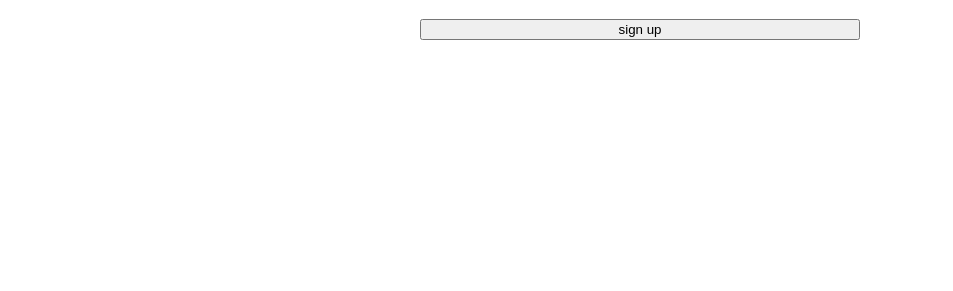
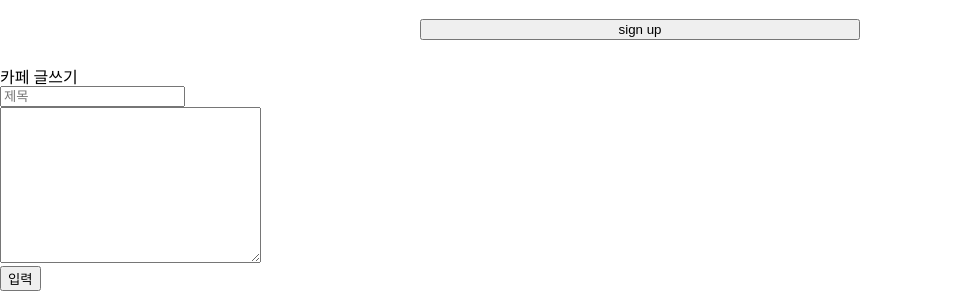
Before and after one commit to 2020147502/joonggo_world, a React (Create React App) app in the folder client/: page /board/write in a window 1280 px wide. Shown: the part 1718-2009 px from the top of the page, without its empty margins (0-953 px from the left). Before the commit the page ends 1788 px from the top, so only its background shows below. Built offline with nearby package versions, Linux system fonts and the light colour scheme.

Commit message:
add board

```diff
--- a/client/package.json
+++ b/client/package.json
@@ -10,6 +10,7 @@
     "react-dom": "^18.1.0",
     "react-hook-form": "^7.31.1",
     "react-query": "^3.39.0",
+    "react-router-dom": "^6.3.0",
     "react-scripts": "5.0.1",
     "recoil": "^0.7.3-alpha.2",
     "styled-components": "^5.3.5",
--- a/client/src/App.js
+++ b/client/src/App.js
@@ -5,6 +5,7 @@ import FrontImg from "./components/FrontImg";
 import GroupArea from "./components/GroupArea";
 import MainArea from "./components/MainArea";
 import SignUp from "./components/SignUp";
+import Board from "./board/Board"
 
 const GlobalStyle = createGlobalStyle`
 /* http://meyerweb.com/eric/tools/css/reset/
@@ -66,6 +67,7 @@ function App() {
       <MainArea />
       <SignUp />
 			<ReactQueryDevtools initialIsOpen = {true} />
+      <Board/>
     </>
   );
 }
--- /dev/null
+++ b/client/src/board/Board.jsx
@@ -0,0 +1,46 @@
+import { BrowserRouter, Route, Routes } from "react-router-dom";
+
+import BoardList from "./BoardList";
+import Write from "./Write";
+import { useRef, useState } from "react";
+
+function Board() {
+  const [data, setData] = useState([]);
+
+  const dataId = useRef(0);
+
+  const onCreate = (title, content) => {
+    const created_date = new Date().getTime();
+    const newItem = {
+      title,
+      content,
+      created_date,
+      id: dataId.current,
+    };
+    dataId.current++;
+    setData([newItem, ...data]);
+  };
+
+  const onDelete = (targetId) => {
+    const newBoardList = data.filter((it) => it.id != targetId);
+    setData(newBoardList);
+  };
+
+  return (
+    // <div>
+    //   <BoardList boardList={data} />
+    //   <Write onCreate={onCreate} />
+    // </div>
+    <BrowserRouter>
+      <Routes>
+        <Route
+          path="/board/list"
+          element={<BoardList onDelete={onDelete} boardList={data} />}
+        />
+        <Route path="/board/write" element={<Write onCreate={onCreate} />} />
+      </Routes>
+    </BrowserRouter>
+  );
+}
+
+export default Board;
--- /dev/null
+++ b/client/src/board/BoardItem.jsx
@@ -0,0 +1,23 @@
+const BoardItem = ({ onDelete, title, content, created_date, id }) => {
+  return (
+    <div className="DiaryItem">
+      <div>
+        <span>제목 :{title}</span>
+        <br />
+        <span>{new Date(created_date).toLocaleString()}</span>
+      </div>
+      <div>{content}</div>
+      <button
+        onClick={() => {
+          if (window.confirm("게시 글을 삭제하시겠습니까?")) {
+            onDelete(id);
+          }
+        }}
+      >
+        삭제하기
+      </button>
+    </div>
+  );
+};
+
+export default BoardItem;
--- /dev/null
+++ b/client/src/board/BoardList.jsx
@@ -0,0 +1,25 @@
+import BoardItem from "./BoardItem.jsx";
+import React, { useState, useEffect } from "react";
+
+const BoardList = ({ onDelete, boardList }) => {
+  return (
+    <div>
+      <h1>전체글보기</h1>
+      <h3>{boardList.length}개의 일기가 있습니다.</h3>
+      <div>
+        {boardList.map((element) => (
+          <BoardItem
+            key={element.id}
+            {...element}
+            onDelete={onDelete}
+          ></BoardItem>
+        ))}
+      </div>
+    </div>
+  );
+};
+BoardList.defaultProps = {
+  boardList: [],
+};
+
+export default BoardList;
--- /dev/null
+++ b/client/src/board/Write.jsx
@@ -0,0 +1,68 @@
+import { useState, useRef } from "react";
+import { Link } from "react-router-dom";
+
+const Write = ({ onCreate }) => {
+  const [state, setState] = useState({
+    title: "",
+    content: "",
+  });
+  const titleInput = useRef();
+  const contentInput = useRef();
+
+  const handleChangeState = (e) => {
+    setState({
+      ...state,
+      [e.target.name]: e.target.value,
+    });
+  };
+
+  const handleSubmit = () => {
+    if (state.title.length < 1) {
+      titleInput.current.focus();
+      return;
+    }
+    if (state.content.length < 1) {
+      contentInput.current.focus();
+      return;
+    }
+
+    onCreate(state.title, state.content);
+    alert("등록이 완료되었습니다.");
+    setState({
+      title: "",
+      content: "",
+    });
+  };
+
+  return (
+    <div className="Write">
+      <h1>카페 글쓰기</h1>
+      <div>
+        <input
+          ref={titleInput}
+          type="text"
+          name={"title"}
+          placeholder="제목"
+          onChange={handleChangeState}
+          value={state.title}
+        />
+        <br />
+        <textarea
+          ref={contentInput}
+          name="content"
+          cols="30"
+          rows="10"
+          onChange={handleChangeState}
+          value={state.content}
+        ></textarea>
+      </div>
+      <Link to={"/board/list"}>
+        <button className="submit-button" onClick={handleSubmit}>
+          입력
+        </button>
+      </Link>
+    </div>
+  );
+};
+
+export default Write;
```
Also changed, not shown: 1 other file (tests, documents, lock files or other folders).
